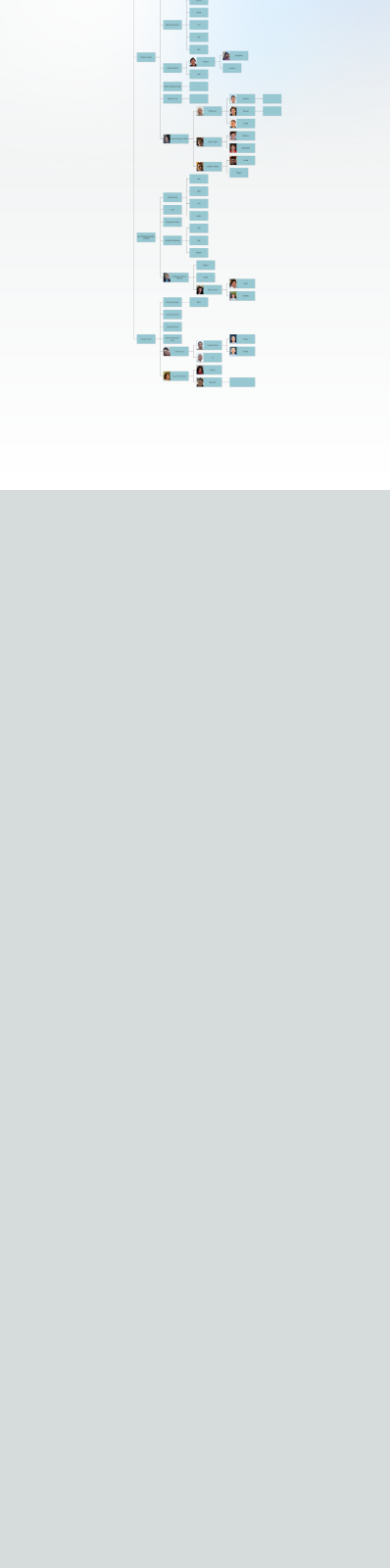
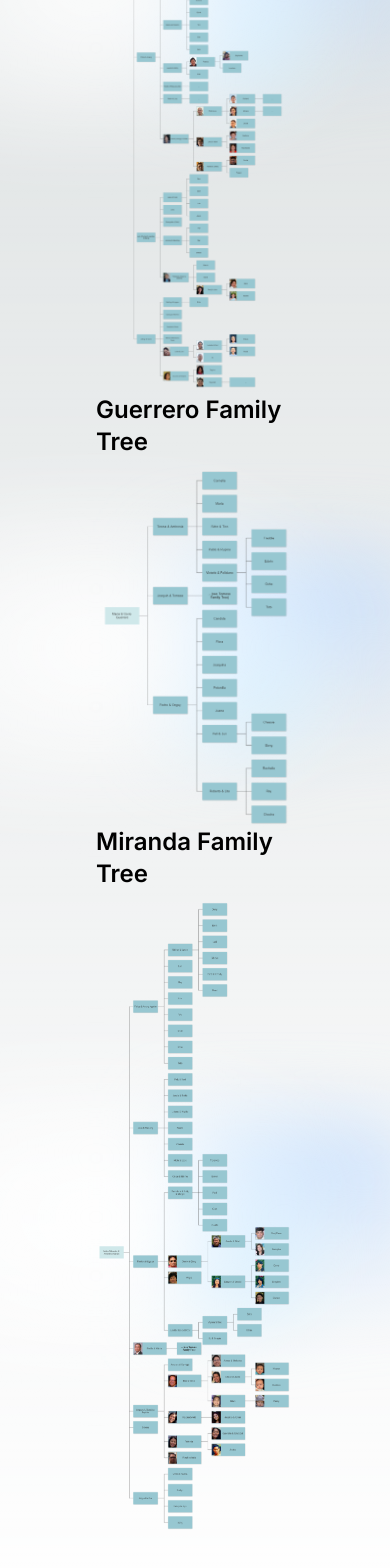
Before and after one commit to marg624/familytree, a Next.js app in the folder family-tree/: page / in a window 390 px wide. Shown: the part 587-2155 px from the top of the page. Before the commit the page ends 1077 px from the top, so only its background shows below. Built offline with nearby package versions, Linux system fonts and the light colour scheme.

Commit message:
add all trees

```diff
--- a/family-tree/src/app/page.js
+++ b/family-tree/src/app/page.js
@@ -17,6 +17,34 @@ export default function Home() {
         />
       </div>
 
+      <h2 className={`mb-3 text-2xl font-semibold`}>
+            Guerrero Family Tree
+      </h2>
+      <div className="relative flex place-items-center before:absolute before:h-[300px] before:w-[480px] before:-translate-x-1/2 before:rounded-full before:bg-gradient-radial before:from-white before:to-transparent before:blur-2xl before:content-[''] after:absolute after:-z-20 after:h-[180px] after:w-[240px] after:translate-x-1/3 after:bg-gradient-conic after:from-sky-200 after:via-blue-200 after:blur-2xl after:content-[''] before:dark:bg-gradient-to-br before:dark:from-transparent before:dark:to-blue-700 before:dark:opacity-10 after:dark:from-sky-900 after:dark:via-[#0141ff] after:dark:opacity-40 before:lg:h-[360px] z-[-1]">
+        <Image
+          className="relative dark:drop-shadow-[0_0_0.3rem_#ffffff70] dark:invert"
+          src="/lola_guerrero.png"
+          alt="Lola Guerrero Family Tree"
+          width={800}
+          height={37}
+          priority
+        />
+      </div>
+
+      <h2 className={`mb-3 text-2xl font-semibold`}>
+            Miranda Family Tree
+      </h2>
+      <div className="relative flex place-items-center before:absolute before:h-[300px] before:w-[480px] before:-translate-x-1/2 before:rounded-full before:bg-gradient-radial before:from-white before:to-transparent before:blur-2xl before:content-[''] after:absolute after:-z-20 after:h-[180px] after:w-[240px] after:translate-x-1/3 after:bg-gradient-conic after:from-sky-200 after:via-blue-200 after:blur-2xl after:content-[''] before:dark:bg-gradient-to-br before:dark:from-transparent before:dark:to-blue-700 before:dark:opacity-10 after:dark:from-sky-900 after:dark:via-[#0141ff] after:dark:opacity-40 before:lg:h-[360px] z-[-1]">
+        <Image
+          className="relative dark:drop-shadow-[0_0_0.3rem_#ffffff70] dark:invert"
+          src="/lolo.png"
+          alt="Lolo Miranda Family Tree"
+          width={800}
+          height={37}
+          priority
+        />
+      </div>
+
     </main>
   )
 }
```
Also changed, not shown: family-tree/public/lola_guerrero.png (added), family-tree/public/lolo.png (added).
